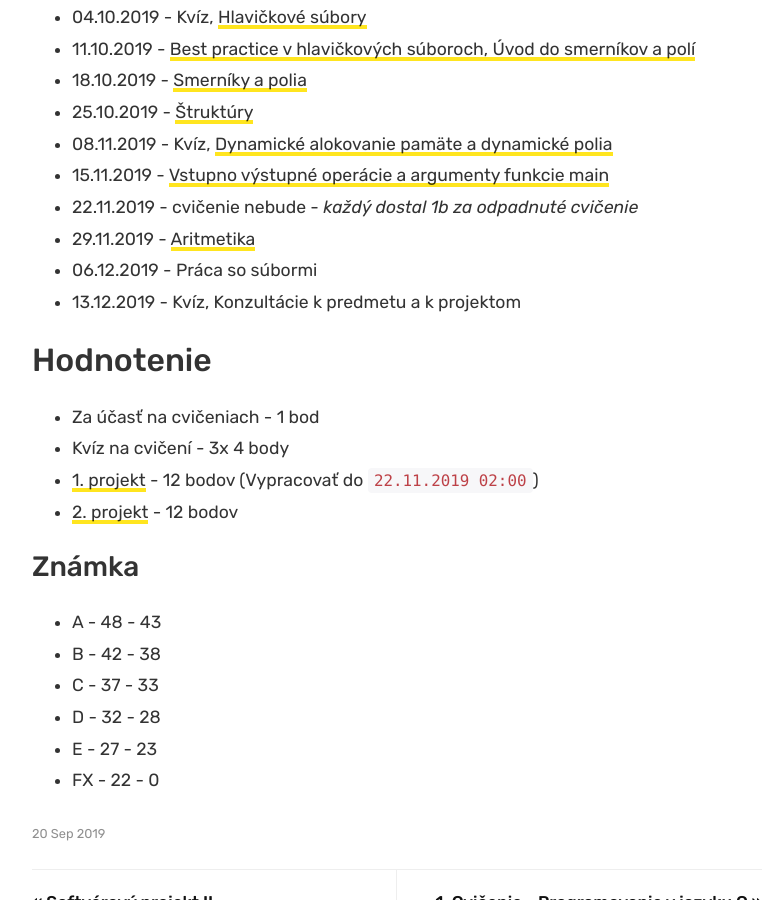
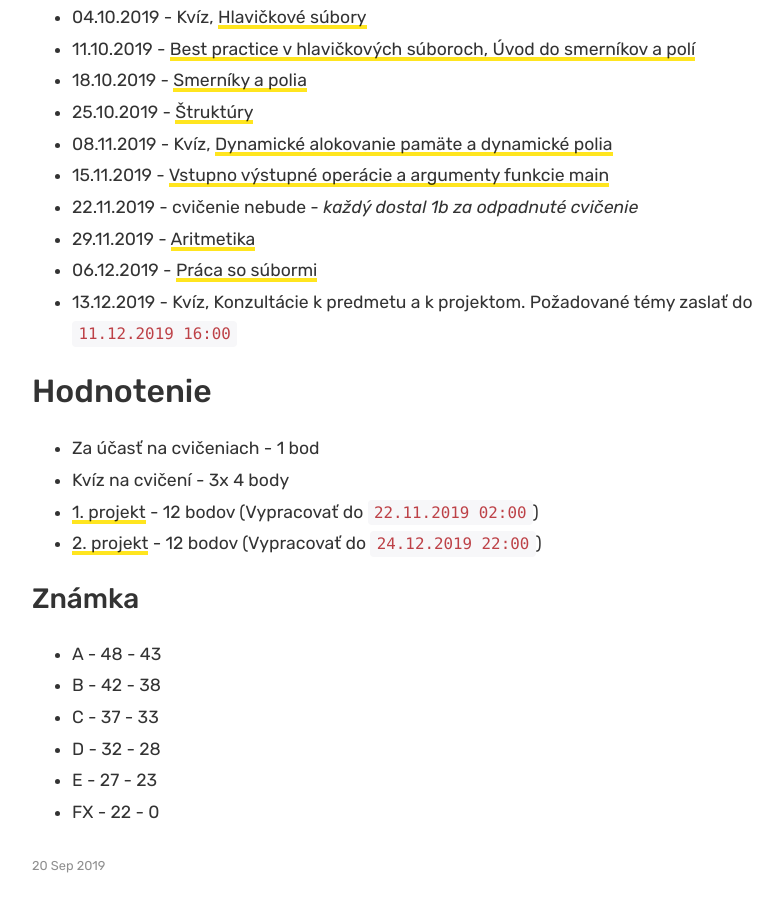
Before and after one commit to ppatrik/ppatrik.github.io, a Jekyll site: the page built from _posts/2019-09-20-JAC-0.md, in a window 1280 px wide and 900 px high, scrolled down 829 px. Shown: the whole window, without its empty margins (243-1026 px from the left). Built offline with Jekyll 4.4.1, drawn with Linux system fonts in a browser that asks for light colours; comment, search, counter and statistics services are not loaded.

Commit message:
Update 2019-09-20-JAC-0.md

```diff
--- a/_posts/2019-09-20-JAC-0.md
+++ b/_posts/2019-09-20-JAC-0.md
@@ -18,14 +18,14 @@ author: ppatrik
 * 15.11.2019 - [Vstupno výstupné operácie a argumenty funkcie main]({{site.base_url}}/vyuka/jac/2019/11/15/JAC-Cvicenie08.html)
 * 22.11.2019 - cvičenie nebude - *každý dostal 1b za odpadnuté cvičenie*
 * 29.11.2019 - [Aritmetika]({{site.base_url}}/vyuka/jac/2019/11/29/JAC-Cvicenie10.html)
-* 06.12.2019 - Práca so súbormi
-* 13.12.2019 - Kvíz, Konzultácie k predmetu a k projektom
+* 06.12.2019 - [Práca so súbormi]({{site.base_url}}/vyuka/jac/2019/12/06/JAC-Cvicenie11.html)
+* 13.12.2019 - Kvíz, Konzultácie k predmetu a k projektom. Požadované témy zaslať do `11.12.2019 16:00`
 
 ## Hodnotenie
 * Za účasť na cvičeniach - 1 bod
 * Kvíz na cvičení - 3x 4 body
 * [1. projekt]({{site.base_url}}/vyuka/jac/2019/11/08/JAC-Projekt1.html) - 12 bodov (Vypracovať do `22.11.2019 02:00`)
-* [2. projekt](#TBD) - 12 bodov
+* [2. projekt]({{site.base_url}}/vyuka/jac/2019/12/06/JAC-Projekt2.html) - 12 bodov (Vypracovať do `24.12.2019 22:00`)
 
 ### Známka
 * A - 48 - 43
```
